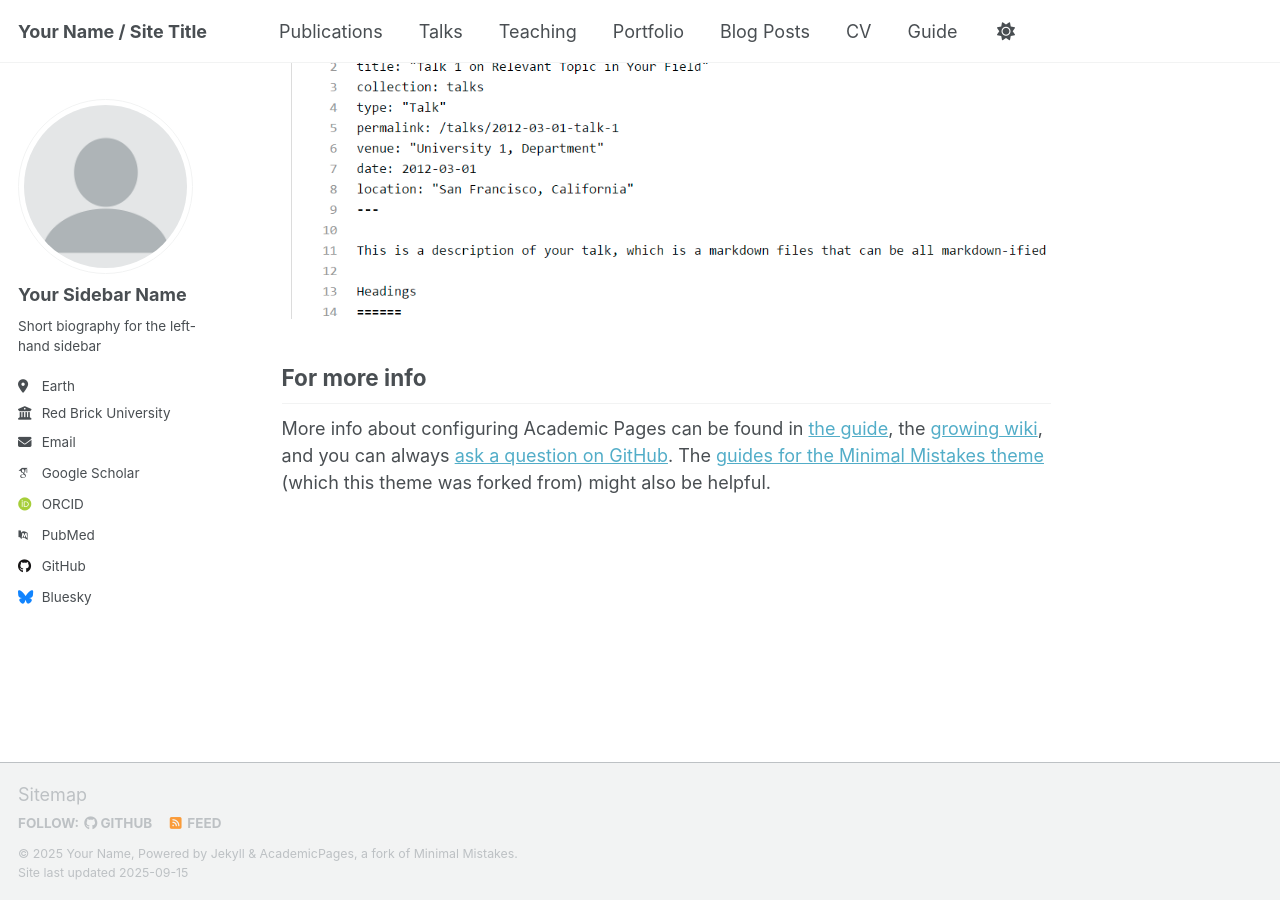
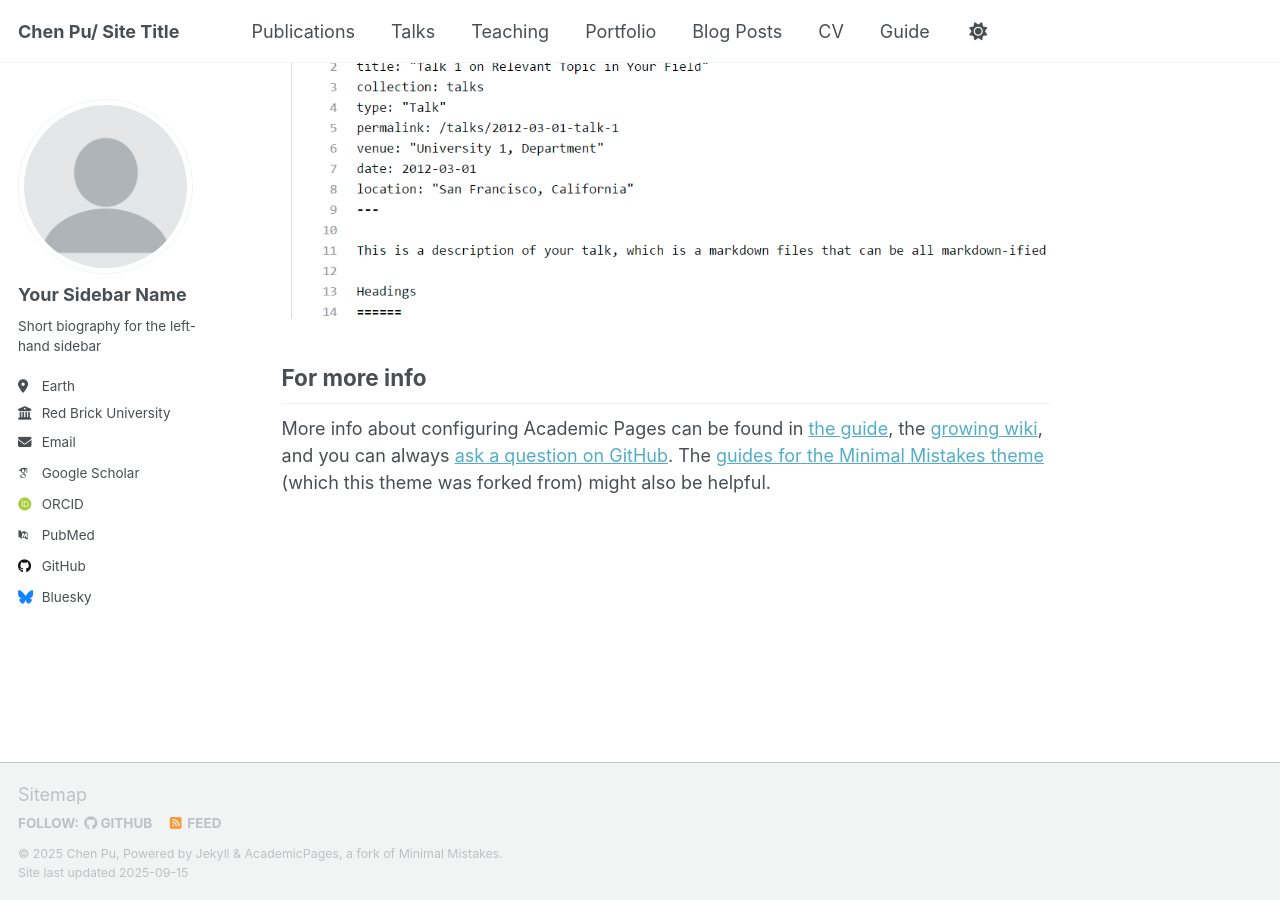
Before and after one commit to Ericpuzai/chenpu.github.io, a Jekyll site: the page built from _pages/about.md, in a window 1280 px wide and 900 px high, scrolled down 2880 px. Built offline with Jekyll 4.4.1, drawn with Linux system fonts in a browser that asks for light colours; some web fonts are replaced; a script that is not in the unit is left out.

Commit message:
Update _config.yml

```diff
--- a/_config.yml
+++ b/_config.yml
@@ -9,10 +9,10 @@
 # Basic Site Settings
 locale                   : "en-US"
 site_theme               : "default" # Currently available options are "default", "air"
-title                    : "Your Name / Site Title"
+title                    : "Chen Pu/ Site Title"
 title_separator          : "-"
-name                     : &name "Your Name"
-description              : &description "Your Name's academic portfolio"   # Update this with a general description of your site, this is the default if not overridden by a page
+name                     : &name "Chen Pu"
+description              : &description "Chenpu's academic portfolio"   # Update this with a general description of your site, this is the default if not overridden by a page
 url                      : https://academicpages.github.io # The base hostname & protocol for your site e.g. "https://[your GitHub username].github.io",
                                                            # or if you already have some other page hosted on Github then use "https://[your GitHub username].github.io/[Your Repo Name]"
 baseurl                  : "" # the subpath of your site, e.g. "/blog"
```
